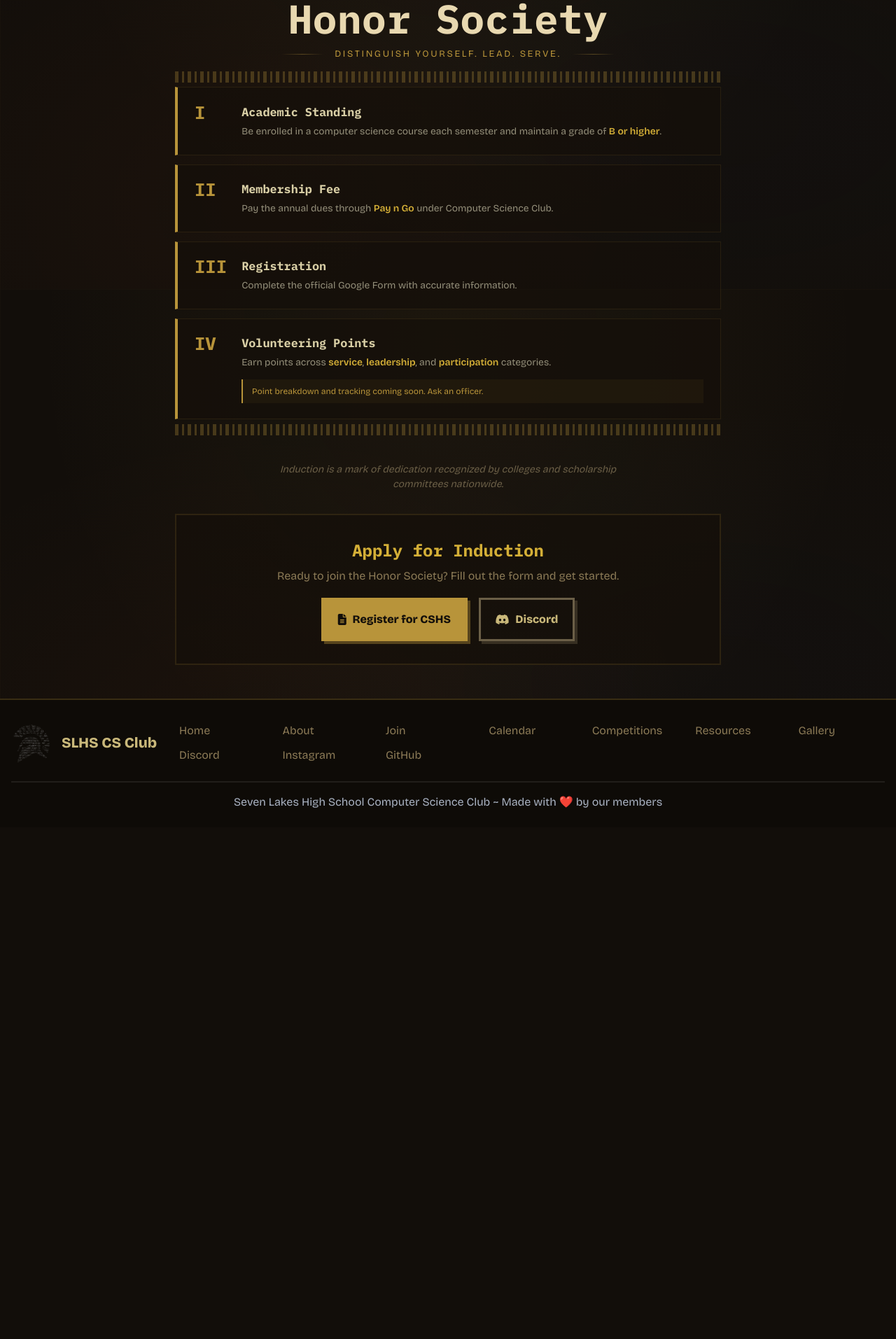
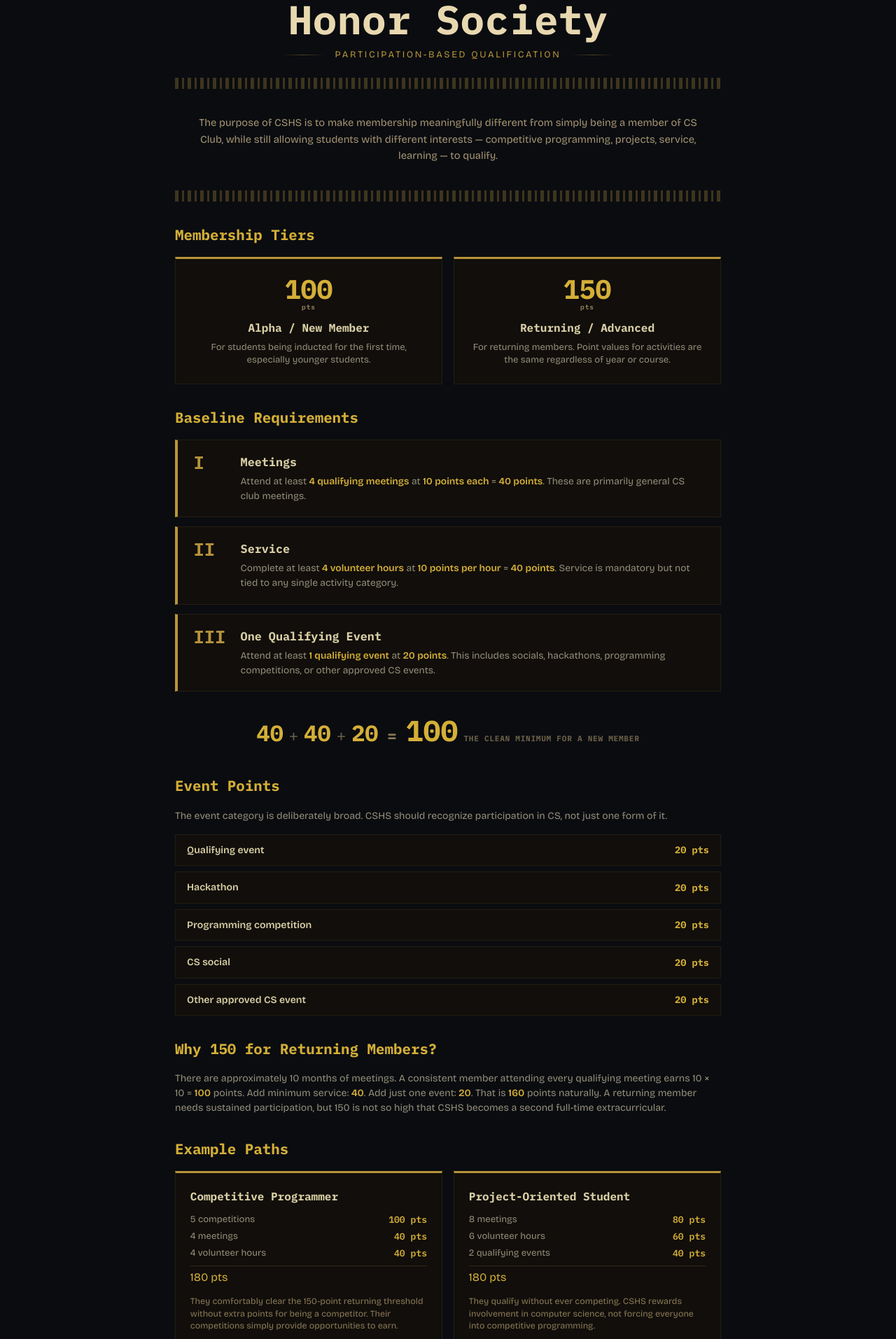
Before and after one commit to slhscs-club/slhscs-club.github.io, a SvelteKit app: page /cshs in a window 1280 px wide. Shown: the part 387-2300 px from the top of the page at 70% size. Before the commit the page ends 1569 px from the top, so only its background shows below. Built offline with nearby package versions, Linux system fonts and the light colour scheme.

Commit message:
cshs point system page rewrite

```diff
--- a/src/routes/cshs/+page.svelte
+++ b/src/routes/cshs/+page.svelte
@@ -22,41 +22,110 @@
       <h1>Computer Science<br />Honor Society</h1>
       <div class="fresco-subtitle">
         <span class="fresco-rule"></span>
-        <p>Distinguish yourself. Lead. Serve.</p>
+        <p>Participation-based qualification</p>
         <span class="fresco-rule"></span>
       </div>
     </div>
 
     <div class="fresco-meander"></div>
 
-    <div class="fresco-requirements">
+    <div class="fresco-intro">
+      <p>The purpose of CSHS is to make membership meaningfully different from simply being a member of CS Club, while still allowing students with different interests — competitive programming, projects, service, learning — to qualify.</p>
+    </div>
+
+    <div class="fresco-meander"></div>
+
+    <div class="fresco-section">
+      <h2>Membership Tiers</h2>
+
+      <div class="fresco-tier-grid">
+        <div class="fresco-tier">
+          <div class="fresco-tier-num">100<span>pts</span></div>
+          <h3>Alpha / New Member</h3>
+          <p>For students being inducted for the first time, especially younger students.</p>
+        </div>
+        <div class="fresco-tier">
+          <div class="fresco-tier-num">150<span>pts</span></div>
+          <h3>Returning / Advanced</h3>
+          <p>For returning members. Point values for activities are the same regardless of year or course.</p>
+        </div>
+      </div>
+    </div>
+
+    <div class="fresco-section">
+      <h2>Baseline Requirements</h2>
+
+      <div class="fresco-req-list">
         <div class="fresco-req">
           <div class="fresco-req-num">I</div>
           <div class="fresco-req-text">
-          <h3>Academic Standing</h3>
-          <p>Be enrolled in a computer science course each semester and maintain a grade of <em>B or higher</em>.</p>
+            <h3>Meetings</h3>
+            <p>Attend at least <em>4 qualifying meetings</em> at <em>10 points each</em> = <em>40 points</em>. These are primarily general CS club meetings.</p>
           </div>
         </div>
         <div class="fresco-req">
           <div class="fresco-req-num">II</div>
           <div class="fresco-req-text">
-          <h3>Membership Fee</h3>
-          <p>Pay the annual dues through <em>Pay n Go</em> under Computer Science Club.</p>
+            <h3>Service</h3>
+            <p>Complete at least <em>4 volunteer hours</em> at <em>10 points per hour</em> = <em>40 points</em>. Service is mandatory but not tied to any single activity category.</p>
           </div>
         </div>
         <div class="fresco-req">
           <div class="fresco-req-num">III</div>
           <div class="fresco-req-text">
-          <h3>Registration</h3>
-          <p>Complete the official Google Form with accurate information.</p>
+            <h3>One Qualifying Event</h3>
+            <p>Attend at least <em>1 qualifying event</em> at <em>20 points</em>. This includes socials, hackathons, programming competitions, or other approved CS events.</p>
           </div>
         </div>
-      <div class="fresco-req">
-        <div class="fresco-req-num">IV</div>
-        <div class="fresco-req-text">
-          <h3>Volunteering Points</h3>
-          <p>Earn points across <em>service</em>, <em>leadership</em>, and <em>participation</em> categories.</p>
-          <div class="fresco-req-note">Point breakdown and tracking coming soon. Ask an officer.</div>
+      </div>
+
+      <div class="fresco-math">
+        <span>40</span><span class="fresco-plus">+</span><span>40</span><span class="fresco-plus">+</span><span>20</span><span class="fresco-eq">=</span><span class="fresco-total">100</span>
+        <p class="fresco-math-label">the clean minimum for a new member</p>
+      </div>
+    </div>
+
+    <div class="fresco-section">
+      <h2>Event Points</h2>
+      <p class="fresco-section-p">The event category is deliberately broad. CSHS should recognize participation in CS, not just one form of it.</p>
+
+      <div class="fresco-pts-grid">
+        <div class="fresco-pt"><strong>Qualifying event</strong><span>20 pts</span></div>
+        <div class="fresco-pt"><strong>Hackathon</strong><span>20 pts</span></div>
+        <div class="fresco-pt"><strong>Programming competition</strong><span>20 pts</span></div>
+        <div class="fresco-pt"><strong>CS social</strong><span>20 pts</span></div>
+        <div class="fresco-pt"><strong>Other approved CS event</strong><span>20 pts</span></div>
+      </div>
+    </div>
+
+    <div class="fresco-section">
+      <h2>Why 150 for Returning Members?</h2>
+      <p class="fresco-section-p">There are approximately 10 months of meetings. A consistent member attending every qualifying meeting earns 10 × 10 = <em>100</em> points. Add minimum service: <em>40</em>. Add just one event: <em>20</em>. That is <em>160</em> points naturally. A returning member needs sustained participation, but 150 is not so high that CSHS becomes a second full-time extracurricular.</p>
+    </div>
+
+    <div class="fresco-section">
+      <h2>Example Paths</h2>
+
+      <div class="fresco-examples">
+        <div class="fresco-ex">
+          <h3>Competitive Programmer</h3>
+          <div class="fresco-ex-calc">
+            <span>5 competitions</span><span>100 pts</span>
+            <span>4 meetings</span><span>40 pts</span>
+            <span>4 volunteer hours</span><span>40 pts</span>
+            <span class="fresco-ex-total">180 pts</span>
+          </div>
+          <p>They comfortably clear the 150-point returning threshold without extra points for being a competitor. Their competitions simply provide opportunities to earn.</p>
+        </div>
+        <div class="fresco-ex">
+          <h3>Project-Oriented Student</h3>
+          <div class="fresco-ex-calc">
+            <span>8 meetings</span><span>80 pts</span>
+            <span>6 volunteer hours</span><span>60 pts</span>
+            <span>2 qualifying events</span><span>40 pts</span>
+            <span class="fresco-ex-total">180 pts</span>
+          </div>
+          <p>They qualify without ever competing. CSHS rewards involvement in computer science, not forcing everyone into competitive programming.</p>
         </div>
       </div>
     </div>
@@ -64,12 +133,12 @@
     <div class="fresco-meander"></div>
 
     <div class="fresco-motto">
-      <p>Induction is a mark of dedication recognized by colleges and scholarship committees nationwide.</p>
+      <p>CSHS should reward involvement in computer science, not force everyone into a single path.</p>
     </div>
 
     <div class="fresco-cta">
       <h2>Apply for Induction</h2>
-      <p>Ready to join the Honor Society? Fill out the form and get started.</p>
+      <p>Pay the membership fee through Pay n Go and fill out the registration form. Maintain a B or higher in a CS course.</p>
       <div class="fresco-actions">
         <a class="btn btn-primary" href="/join"><i class="fa-solid fa-file-lines"></i> Register for CSHS</a>
         <a class="btn btn-secondary" href="https://discord.com/invite/eCRC3TCs"><i class="fa-brands fa-discord"></i> Discord</a>
@@ -79,35 +148,6 @@
 </Shell>
 
 <style>
-  :global(html.theme-cshs), :global(html.theme-cshs body) { background: #120e0a; }
-  :global(html.theme-cshs body) {
-    background-image:
-      linear-gradient(rgba(184,148,58,0.025) 1px, transparent 1px),
-      linear-gradient(90deg, rgba(184,148,58,0.025) 1px, transparent 1px),
-      radial-gradient(ellipse at 50% 10%, rgba(196,162,72,0.06) 0%, transparent 65%),
-      radial-gradient(ellipse at 30% 85%, rgba(255,107,44,0.04) 0%, transparent 50%),
-      radial-gradient(ellipse at 80% 70%, rgba(38,54,80,0.06) 0%, transparent 50%);
-    background-size: 48px 48px, 48px 48px, 100% 100%, 100% 100%, 100% 100%;
-    background-attachment: fixed;
-  }
-  :global(html.theme-cshs .sticky-top) { backdrop-filter: none; }
-  :global(html.theme-cshs header) { background: rgba(18,14,10,0.94); border-bottom: 2px solid rgba(184,148,58,0.25); }
-  :global(html.theme-cshs header a), :global(html.theme-cshs header i),
-  :global(html.theme-cshs header button), :global(html.theme-cshs header .logo) { color: #c9b87a !important; }
-  :global(html.theme-cshs header .join-btn) { background: #b8943a; border-color: #b8943a; color: #120e0a !important; }
-  :global(html.theme-cshs header .icon-btn) { border-color: rgba(184,148,58,0.35); background: rgba(18,14,10,0.8); }
-  :global(html.theme-cshs .nav-indicator) { background: #d4af37; }
-  :global(html.theme-cshs .footer-wrap) { background: rgba(14,11,7,0.95); border-top: 2px solid rgba(184,148,58,0.25); }
-  :global(html.theme-cshs .footer-wrap::before) { display: none; }
-  :global(html.theme-cshs footer .footer-brand) { color: #c9b87a; }
-  :global(html.theme-cshs footer .footer-links a) { color: #8b7a56; }
-  :global(html.theme-cshs footer .footer-links a:hover) { color: #d4af37; }
-  :global(html.theme-cshs .btn-primary) { background: #b8943a; border-color: #b8943a; color: #120e0a !important; box-shadow: 4px 4px 0 rgba(184,148,58,0.4); }
-  :global(html.theme-cshs .btn-primary:hover) { transform: translate(-3px,-3px); box-shadow: 6px 6px 0 rgba(184,148,58,0.5); }
-  :global(html.theme-cshs .btn-secondary) { border-color: #6b5f47; color: #c9b87a; box-shadow: 4px 4px 0 rgba(107,95,71,0.4); }
-  :global(html.theme-cshs .btn-secondary:hover) { background: #2a2318; color: #d4af37; border-color: #b8943a; box-shadow: 6px 6px 0 rgba(184,148,58,0.4); }
-  :global(html.theme-cshs .cta-card) { display: none; }
-  :global(html.theme-cshs .main-shell) { padding-bottom: 0; }
   html.theme-cshs, html.theme-cshs body { background: #120e0a; }
   html.theme-cshs body {
     background-image:
@@ -121,8 +161,7 @@
   }
   html.theme-cshs .sticky-top { backdrop-filter: none; }
   html.theme-cshs header { background: rgba(18,14,10,0.94); border-bottom: 2px solid rgba(184,148,58,0.25); }
-  html.theme-cshs header a, html.theme-cshs header i,
-  html.theme-cshs header button, html.theme-cshs header .logo { color: #c9b87a !important; }
+  html.theme-cshs header a, html.theme-cshs header i, html.theme-cshs header button, html.theme-cshs header .logo { color: #c9b87a !important; }
   html.theme-cshs header .join-btn { background: #b8943a; border-color: #b8943a; color: #120e0a !important; }
   html.theme-cshs header .icon-btn { border-color: rgba(184,148,58,0.35); background: rgba(18,14,10,0.8); }
   html.theme-cshs .nav-indicator { background: #d4af37; }
@@ -140,7 +179,7 @@
 
   .fresco-root { width: min(780px, calc(100% - 2rem)); margin: 0 auto; padding: 2rem 0 3rem; }
   .fresco-meander { height: 16px; background: repeating-linear-gradient(90deg, #b8943a 0px, #b8943a 5px, transparent 5px, transparent 10px, #b8943a 10px, #b8943a 13px, transparent 13px, transparent 18px); background-size: 72px 100%; opacity: 0.3; margin: 0.4rem 0; }
-  .fresco-banner { text-align: center; padding: 2rem 0 0.5rem; }
+  .fresco-banner { text-align: center; padding: 2rem 0 1rem; }
   .fresco-crest { display: flex; justify-content: center; margin-bottom: 1.2rem; }
   .fresco-crest-outer { width: 100px; height: 100px; border: 3px solid #b8943a; display: grid; place-items: center; box-shadow: 0 0 40px rgba(184,148,58,0.1), inset 0 0 20px rgba(184,148,58,0.05); }
   .fresco-crest-inner { width: 62px; height: 62px; border: 2px solid rgba(196,162,72,0.5); display: grid; place-items: center; background: rgba(184,148,58,0.06); }
@@ -150,18 +189,60 @@
   .fresco-subtitle { display: flex; align-items: center; gap: 1rem; justify-content: center; margin: 0.6rem 0 0; }
   .fresco-subtitle p { margin: 0; color: #b8943a; font-size: 0.82rem; letter-spacing: 0.2em; text-transform: uppercase; }
   .fresco-rule { flex: 1; max-width: 60px; height: 1px; background: linear-gradient(to right, transparent, rgba(184,148,58,0.4), transparent); }
-  .fresco-requirements { display: grid; gap: 0.8rem; }
-  .fresco-req { display: grid; grid-template-columns: 48px 1fr; gap: 1.2rem; padding: 1.4rem 1.5rem; background: rgba(20,15,9,0.7); border: 1px solid rgba(184,148,58,0.12); border-left: 4px solid #b8943a; align-items: start; }
+
+  .fresco-intro { text-align: center; padding: 1rem 1.5rem; color: #a69572; line-height: 1.6; font-size: 0.92rem; }
+
+  .fresco-section { margin: 2rem 0; }
+  .fresco-section h2 { margin: 0 0 1rem; font-family: "IBM Plex Mono", monospace; color: #d4af37; font-size: 1.3rem; }
+  .fresco-section-p { color: #948f7a; line-height: 1.5; margin: 0 0 1rem; font-size: 0.88rem; }
+  .fresco-section-p em { color: #d4af37; font-style: normal; font-weight: 600; }
+
+  .fresco-tier-grid { display: grid; grid-template-columns: repeat(2, 1fr); gap: 1rem; }
+  .fresco-tier { padding: 1.5rem; background: rgba(20,15,9,0.7); border: 1px solid rgba(184,148,58,0.12); border-top: 3px solid #b8943a; text-align: center; }
+  .fresco-tier-num { font-family: "IBM Plex Mono", monospace; font-size: 2.4rem; color: #d4af37; font-weight: 700; line-height: 1; }
+  .fresco-tier-num span { display: block; font-size: 0.6rem; color: #8b7a56; letter-spacing: 0.1em; margin-top: 0.1rem; }
+  .fresco-tier h3 { margin: 0.8rem 0 0.4rem; color: #d9cfa6; font-size: 1rem; font-family: "IBM Plex Mono", monospace; }
+  .fresco-tier p { margin: 0; color: #948f7a; font-size: 0.82rem; line-height: 1.4; }
+
+  .fresco-req-list { display: grid; gap: 0.8rem; }
+  .fresco-req { display: grid; grid-template-columns: 48px 1fr; gap: 1.2rem; padding: 1.2rem 1.4rem; background: rgba(20,15,9,0.7); border: 1px solid rgba(184,148,58,0.12); border-left: 4px solid #b8943a; align-items: start; }
   .fresco-req-num { font-family: "IBM Plex Mono", monospace; font-size: 1.6rem; color: #b8943a; font-weight: 700; line-height: 1; }
   .fresco-req-text h3 { margin: 0 0 0.3rem; font-size: 1.05rem; color: #d9cfa6; font-family: "IBM Plex Mono", monospace; }
   .fresco-req-text p { margin: 0; color: #948f7a; line-height: 1.5; font-size: 0.86rem; }
   .fresco-req-text em { color: #d4af37; font-style: normal; font-weight: 600; }
-  .fresco-req-note { margin-top: 0.8rem; padding: 0.5rem 0.8rem; background: rgba(184,148,58,0.06); border-left: 2px solid #b8943a; color: #b8943a; font-size: 0.75rem; }
-  .fresco-motto { padding: 2rem 0; color: #6b5f47; font-style: italic; font-size: 0.88rem; text-align: center; }
+
+  .fresco-math { display: flex; align-items: baseline; gap: 0.5rem; justify-content: center; margin-top: 1.5rem; font-family: "IBM Plex Mono", monospace; font-size: 2rem; color: #d4af37; font-weight: 700; }
+  .fresco-math .fresco-plus { color: #6b5f47; font-size: 1.4rem; font-weight: 400; }
+  .fresco-math .fresco-eq { color: #8b7a56; font-size: 1.4rem; margin: 0 0.3rem; }
+  .fresco-math .fresco-total { font-size: 2.6rem; color: #d4af37; }
+  .fresco-math-label { font-family: "IBM Plex Mono", monospace; text-align: center; color: #6b5f47; font-size: 0.7rem; margin-top: 0.2rem; letter-spacing: 0.06em; text-transform: uppercase; }
+
+  .fresco-pts-grid { display: grid; gap: 0.5rem; }
+  .fresco-pt { display: flex; justify-content: space-between; align-items: center; padding: 0.7rem 1rem; background: rgba(20,15,9,0.7); border: 1px solid rgba(184,148,58,0.1); }
+  .fresco-pt strong { color: #d9cfa6; font-weight: 600; font-size: 0.88rem; }
+  .fresco-pt span { color: #d4af37; font-family: "IBM Plex Mono", monospace; font-weight: 700; font-size: 0.85rem; }
+
+  .fresco-examples { display: grid; grid-template-columns: repeat(2, 1fr); gap: 1rem; }
+  .fresco-ex { padding: 1.3rem 1.3rem; background: rgba(20,15,9,0.7); border: 1px solid rgba(184,148,58,0.12); border-top: 3px solid #b8943a; }
+  .fresco-ex h3 { margin: 0 0 0.8rem; color: #d9cfa6; font-family: "IBM Plex Mono", monospace; font-size: 1rem; }
+  .fresco-ex-calc { display: grid; grid-template-columns: 1fr auto; gap: 0.25rem 1rem; margin-bottom: 0.8rem; font-size: 0.82rem; }
+  .fresco-ex-calc span:nth-child(odd) { color: #948f7a; }
+  .fresco-ex-calc span:nth-child(even) { color: #d4af37; font-family: "IBM Plex Mono", monospace; font-weight: 600; text-align: right; }
+  .fresco-ex-total { grid-column: 1 / -1; border-top: 1px solid rgba(184,148,58,0.2); padding-top: 0.3rem; margin-top: 0.2rem; color: #d4af37 !important; font-size: 1rem !important; }
+  .fresco-ex p { margin: 0; color: #8b7a56; font-size: 0.78rem; line-height: 1.4; }
+
+  .fresco-motto { padding: 1.5rem 0; color: #6b5f47; font-style: italic; font-size: 0.88rem; text-align: center; }
   .fresco-motto p { margin: 0; max-width: 500px; margin-inline: auto; }
+
   .fresco-cta { text-align: center; padding: 2rem; background: rgba(20,15,9,0.7); border: 2px solid rgba(184,148,58,0.15); }
   .fresco-cta h2 { margin: 0 0 0.4rem; font-family: "IBM Plex Mono", monospace; color: #d4af37; }
   .fresco-cta p { margin: 0 0 1.2rem; color: #8b7a56; }
   .fresco-actions { display: flex; gap: 1rem; justify-content: center; flex-wrap: wrap; }
-  @media (max-width: 560px) { .fresco-req { grid-template-columns: 1fr; gap: 0.3rem; } }
+
+  @media (max-width: 600px) {
+    .fresco-tier-grid, .fresco-examples { grid-template-columns: 1fr; }
+    .fresco-req { grid-template-columns: 1fr; gap: 0.3rem; }
+    .fresco-math { font-size: 1.5rem; }
+    .fresco-math .fresco-total { font-size: 1.8rem; }
+  }
 </style>
```
Lines whose indentation alone changed are shown as unchanged.
